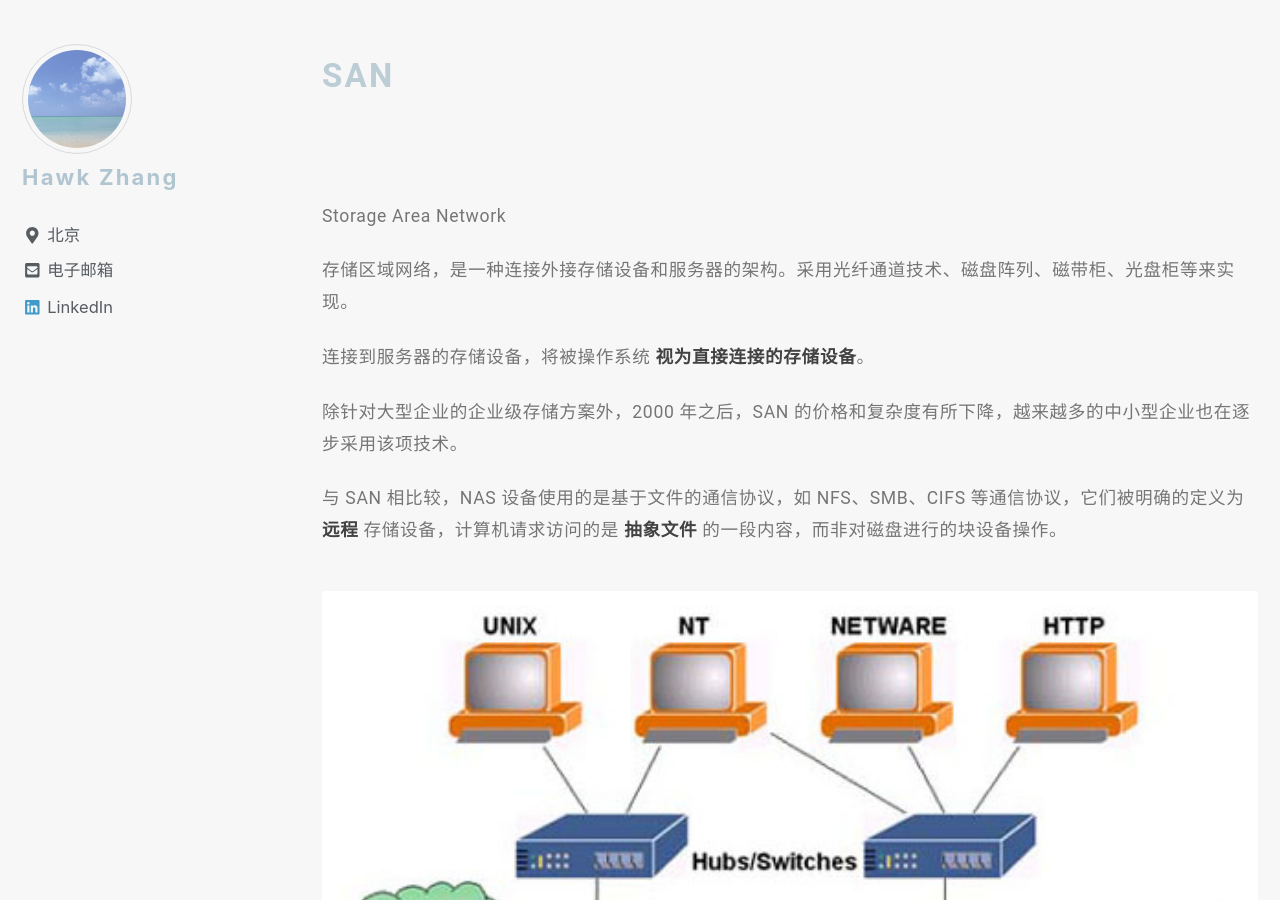
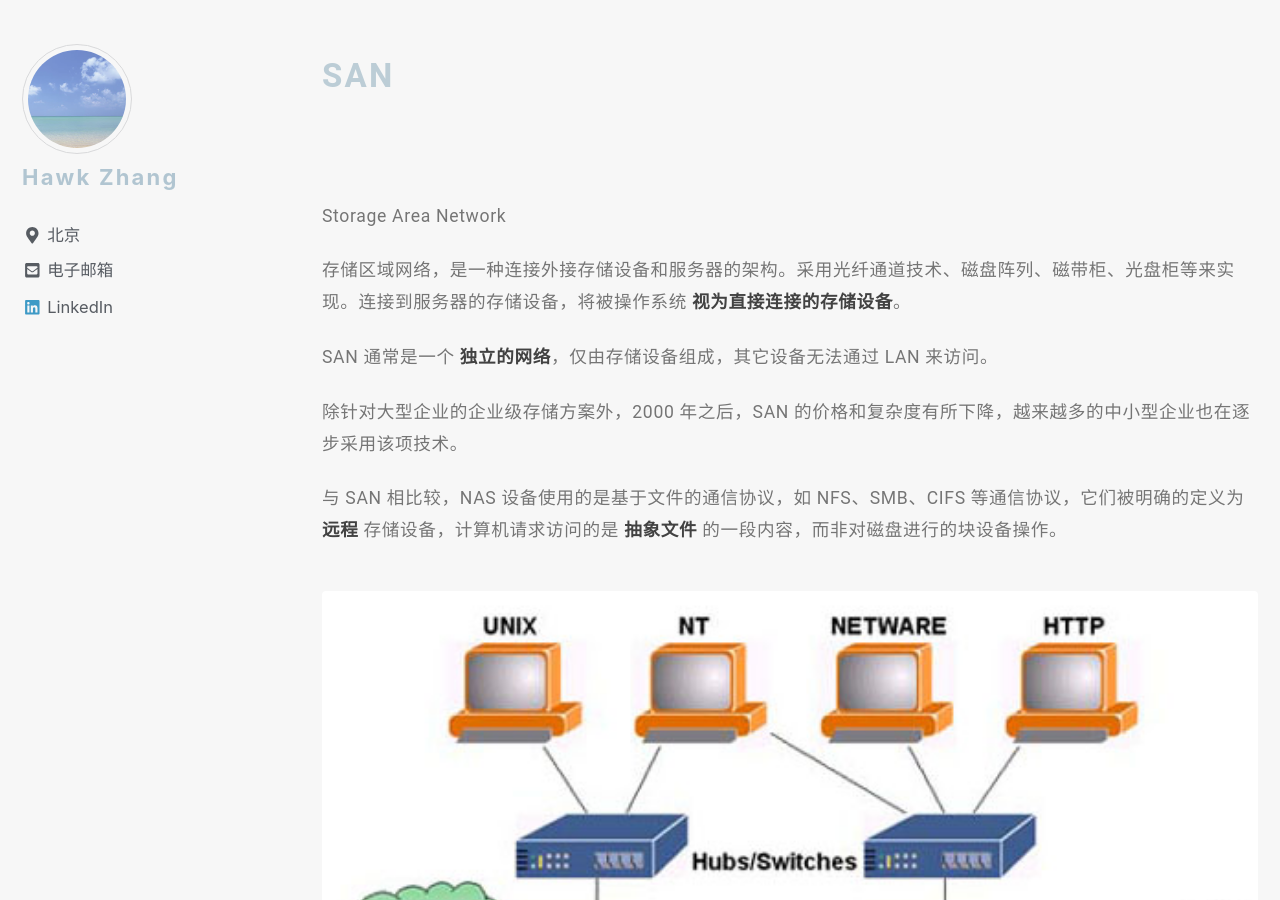
Before and after one commit to narru888/linotes_note, a Jekyll site: the page built from _posts/storage/2018-03-01-das.nas.san.md, in a window 1280 px wide and 900 px high, scrolled down 9822 px. Built offline with Jekyll 4.4.1, drawn with Linux system fonts in a browser that asks for light colours; nearby versions of some CDN libraries; a script that is not in the unit is left out.

Commit message:
update on 2018-11-21 16:51:01 CST

```diff
--- a/_posts/storage/2018-03-01-das.nas.san.md
+++ b/_posts/storage/2018-03-01-das.nas.san.md
@@ -190,9 +190,9 @@
 
 Storage Area Network
 
-存储区域网络，是一种连接外接存储设备和服务器的架构。采用光纤通道技术、磁盘阵列、磁带柜、光盘柜等来实现。
+存储区域网络，是一种连接外接存储设备和服务器的架构。采用光纤通道技术、磁盘阵列、磁带柜、光盘柜等来实现。连接到服务器的存储设备，将被操作系统 **视为直接连接的存储设备**。
 
-连接到服务器的存储设备，将被操作系统 **视为直接连接的存储设备**。
+SAN 通常是一个 **独立的网络**，仅由存储设备组成，其它设备无法通过 LAN 来访问。
 
 除针对大型企业的企业级存储方案外，2000 年之后，SAN 的价格和复杂度有所下降，越来越多的中小型企业也在逐步采用该项技术。
 
```
